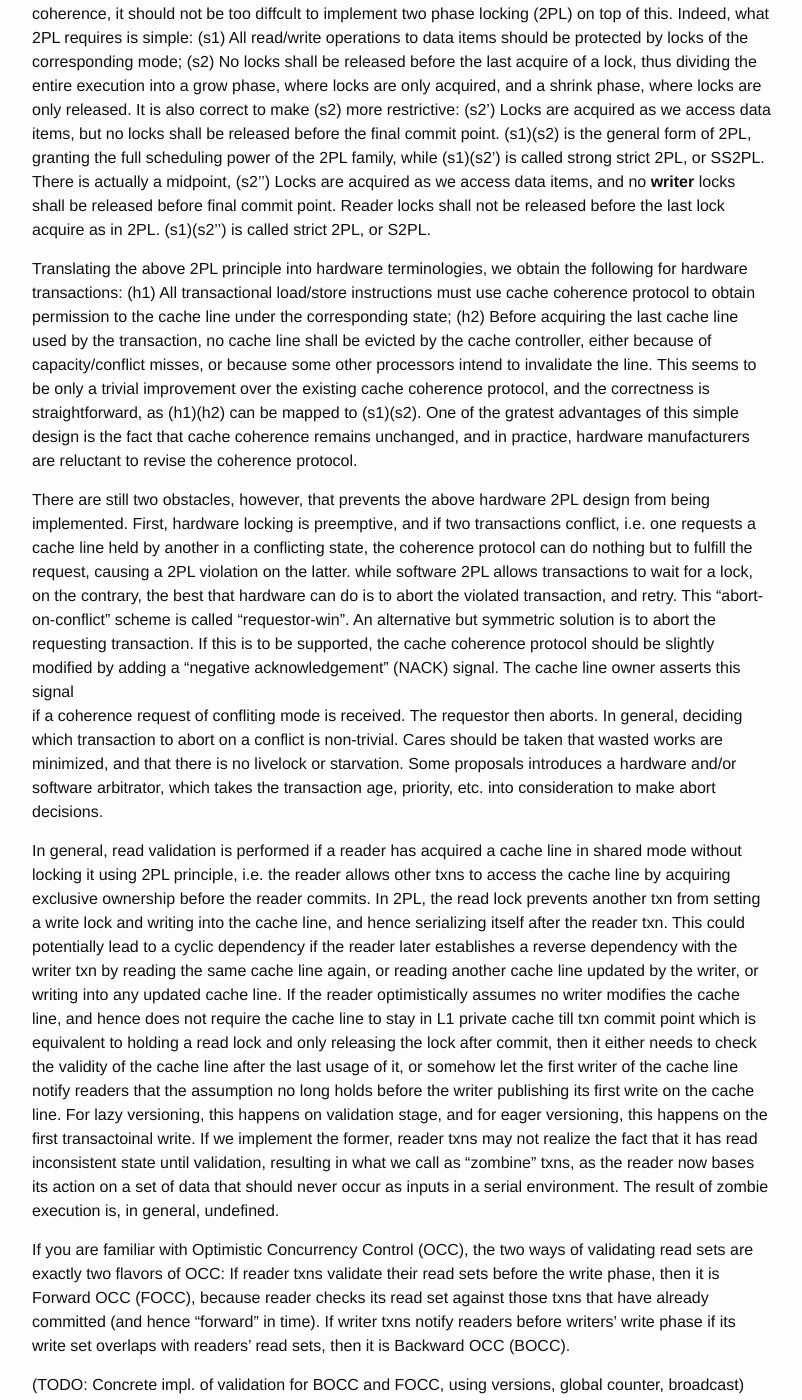
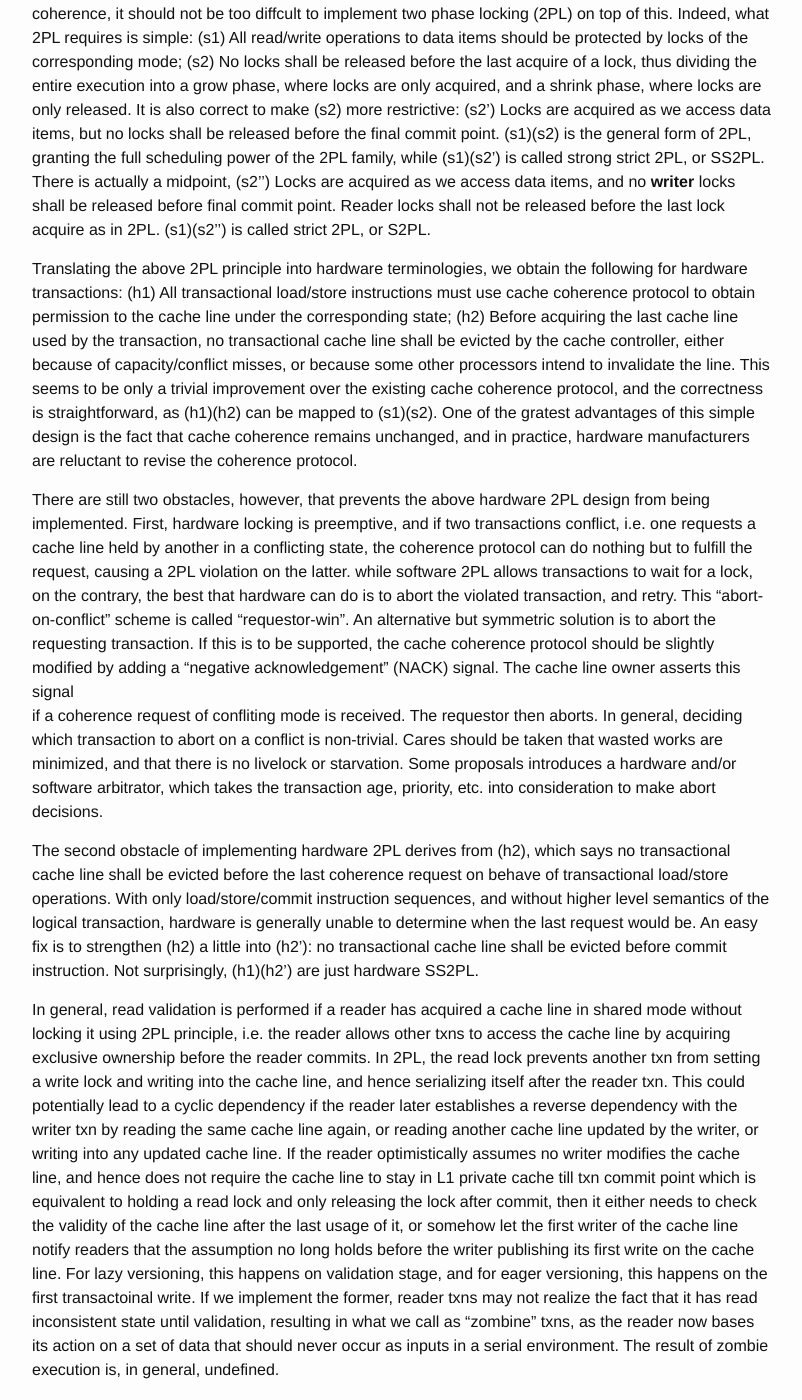
Before and after one commit to wangziqi2013/wangziqi2013.github.io, a Jekyll site: the page built from _posts/2018-03-18-HTM-Hardware-2PL-and-OCC.markdown, in a window 1280 px wide and 1400 px high, scrolled down 1263 px. Shown: the whole window, without its empty margins (238-1040 px from the left). Built offline with Jekyll 4.4.1, drawn with Linux system fonts in a browser that asks for light colours.

Commit message:
Adding hardware SS2PL

```diff
--- a/_posts/2018-03-18-HTM-Hardware-2PL-and-OCC.markdown
+++ b/_posts/2018-03-18-HTM-Hardware-2PL-and-OCC.markdown
@@ -52,7 +52,7 @@ shall not be released before the last lock acquire as in 2PL. (s1)(s2'') is call
 
 Translating the above 2PL principle into hardware terminologies, we obtain the following for hardware transactions:
 (h1) All transactional load/store instructions must use cache coherence protocol to obtain permission to the cache line
-under the corresponding state; (h2) Before acquiring the last cache line used by the transaction, no cache line shall be
+under the corresponding state; (h2) Before acquiring the last cache line used by the transaction, no transactional cache line shall be
 evicted by the cache controller, either because of capacity/conflict misses, or because some other processors intend to
 invalidate the line. This seems to be only a trivial improvement over the existing cache coherence protocol, and the correctness
 is straightforward, as (h1)(h2) can be mapped to (s1)(s2). One of the gratest advantages of this simple design is the fact
@@ -70,6 +70,12 @@ if a coherence request of confliting mode is received. The requestor then aborts
 to abort on a conflict is non-trivial. Cares should be taken that wasted works are minimized, and that there is no livelock or
 starvation. Some proposals introduces a hardware and/or software arbitrator, which takes the transaction age, priority, etc. into
 consideration to make abort decisions.
+
+The second obstacle of implementing hardware 2PL derives from (h2), which says no transactional cache line shall be evicted before the
+last coherence request on behave of transactional load/store operations. With only load/store/commit instruction sequences, and without
+higher level semantics of the logical transaction, hardware is generally unable to determine when the last request would be.
+An easy fix is to strengthen (h2) a little into (h2'): no transactional cache line shall be evicted before commit instruction.
+Not surprisingly, (h1)(h2') are just hardware SS2PL.
 
 In general, read validation is performed if a reader has acquired a cache line in shared mode without locking it using 2PL
 principle, i.e. the reader allows other txns to access the cache line by acquiring exclusive ownership before the reader commits.
```
